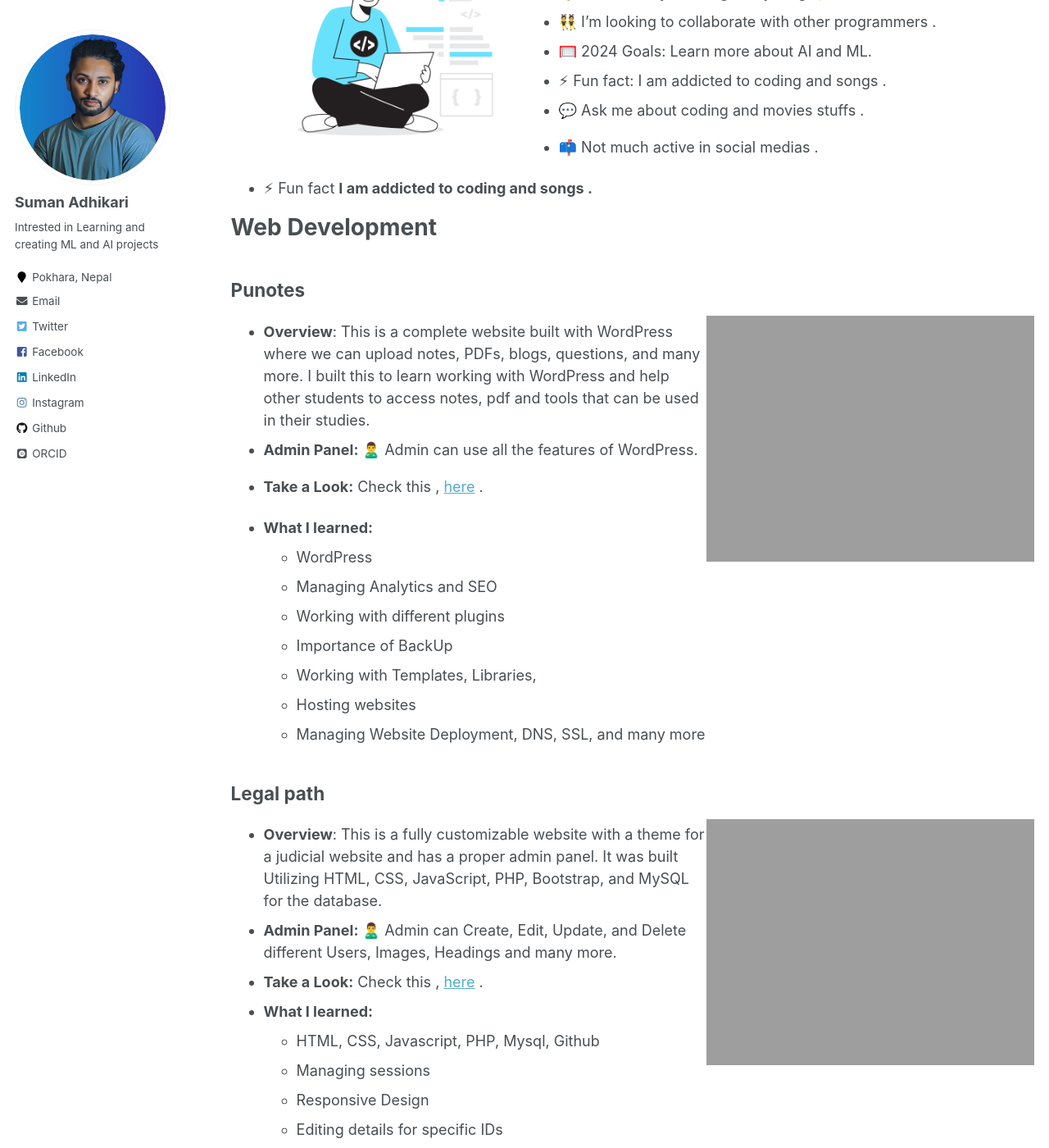
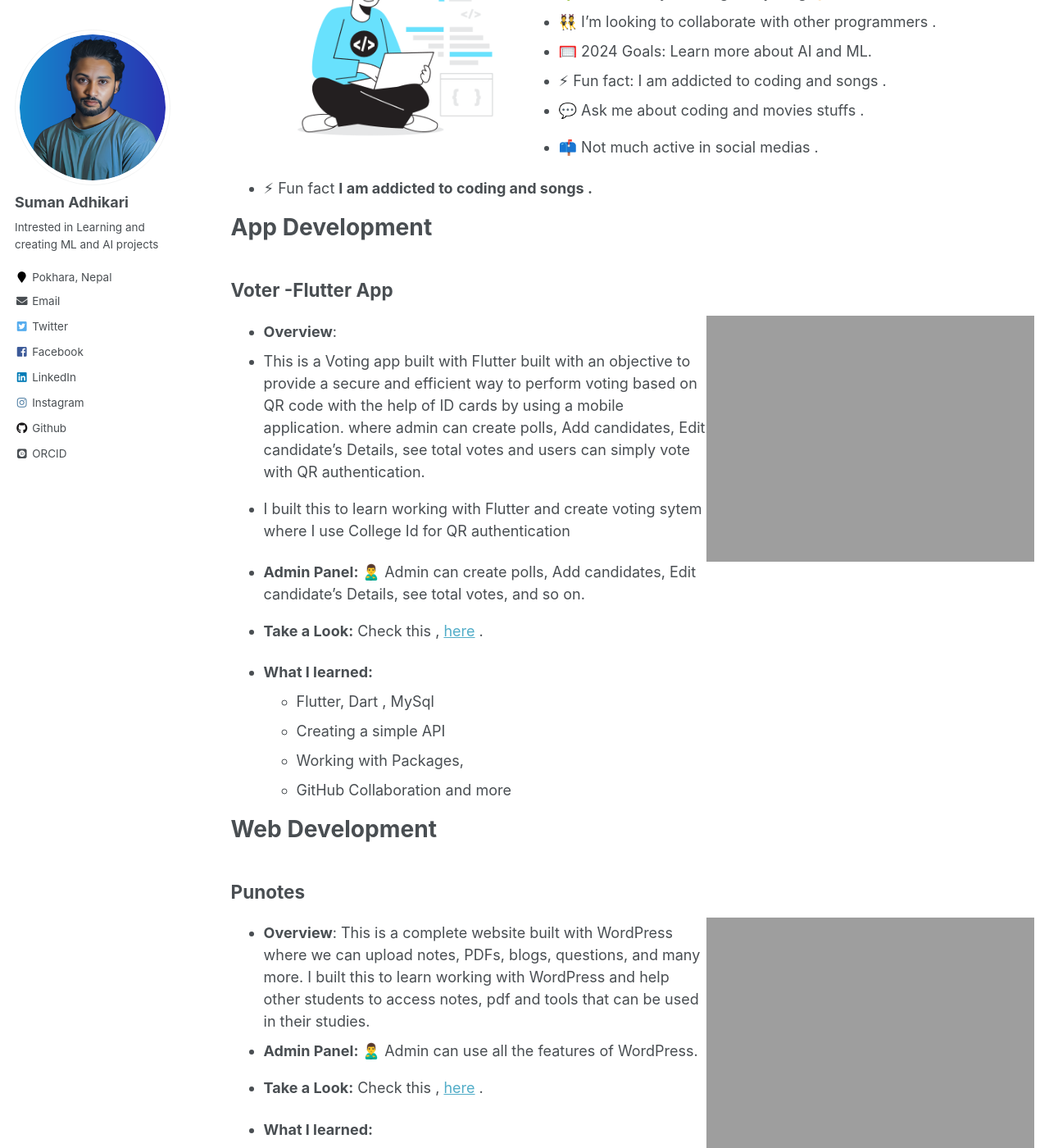
Before and after one commit to thesuman74/portfolio, a Jekyll site: the page built from _pages/works.md, in a window 1280 px wide and 1400 px high, scrolled down 1296 px. Shown: the whole window at 82% size. Built offline with Jekyll 4.4.1, drawn with Linux system fonts in a browser that asks for light colours; some web fonts are replaced.

Commit message:
Update works.md

```diff
--- a/_pages/works.md
+++ b/_pages/works.md
@@ -47,11 +47,32 @@ redirect_from:
 
 - ⚡ Fun fact **I am addicted to coding and songs .**
 
+
+# App Development
+
+## Voter -Flutter App
+<p align="left">
+<a href="https://github.com/thesuman74/Voter"><img align="right" alt="coding" width="400" src="https://thesuman74.github.io/portfolio/images/simple.gif"></a>
+</p>
+
+- **Overview**:
+- This is a Voting app built with Flutter built with an objective to provide a secure and efficient way to perform voting based on QR code with the help of ID cards by using a mobile application. where admin can create polls, Add candidates, Edit candidate's Details, see total votes and users can simply vote with QR authentication.
+-  I built this to learn working with Flutter and create voting sytem where I use College Id for QR authentication
+
+- **Admin Panel: 🙎‍♂️**  Admin can create polls, Add candidates, Edit candidate's Details, see total votes, and so on.
+- **Take a Look:** Check this , [here](https://github.com/thesuman74/Voter) .
+
+- **What I learned:**
+  - Flutter, Dart , MySql
+  - Creating a simple API
+  - Working with Packages,
+  - GitHub Collaboration and more
+
 # Web Development
 
 ## Punotes
 <p align="left">
-<a href="https://thesuman74.github.io/portfolio/"><img align="right" alt="coding" width="400" src="https://thesuman74.github.io/portfolio/images/punotes.gif"></a>
+<a href="https://pusolutions.epizy.com/"><img align="right" alt="coding" width="400" src="https://thesuman74.github.io/portfolio/images/punotes.gif"></a>
 </p>
 
 - **Overview**: This is a complete website built with WordPress where we can upload notes, PDFs, blogs, questions, and many more. I built this to learn working with WordPress and help other students to access notes, pdf and tools that can be used in their studies.
@@ -71,7 +92,7 @@ redirect_from:
 
 ## Legal path
 <p align="left">
-<a href="https://thesuman74.github.io/portfolio/"><img align="right" alt="coding" width="400" src="https://thesuman74.github.io/portfolio/images/legalpath.gif"></a>
+<a href="https://github.com/thesuman74/Legal-path-"><img align="right" alt="coding" width="400" src="https://thesuman74.github.io/portfolio/images/legalpath.gif"></a>
 </p>
 
 - **Overview**: This is a fully customizable website with a theme for a judicial website and has a proper admin panel. It was built Utilizing HTML, CSS, JavaScript, PHP, Bootstrap, and MySQL for the database.
@@ -89,7 +110,7 @@ redirect_from:
 
 ## Question Bank
 <p >
-<a href="https://thesuman74.github.io/portfolio/"><img align="right" alt="coding" width="400" src="https://thesuman74.github.io/portfolio/images/questionbank.gif"></a>
+<a href="https://github.com/thesuman74/Question_bank"><img align="right" alt="coding" width="400" src="https://thesuman74.github.io/portfolio/images/questionbank.gif"></a>
 </p>
 
 
```
